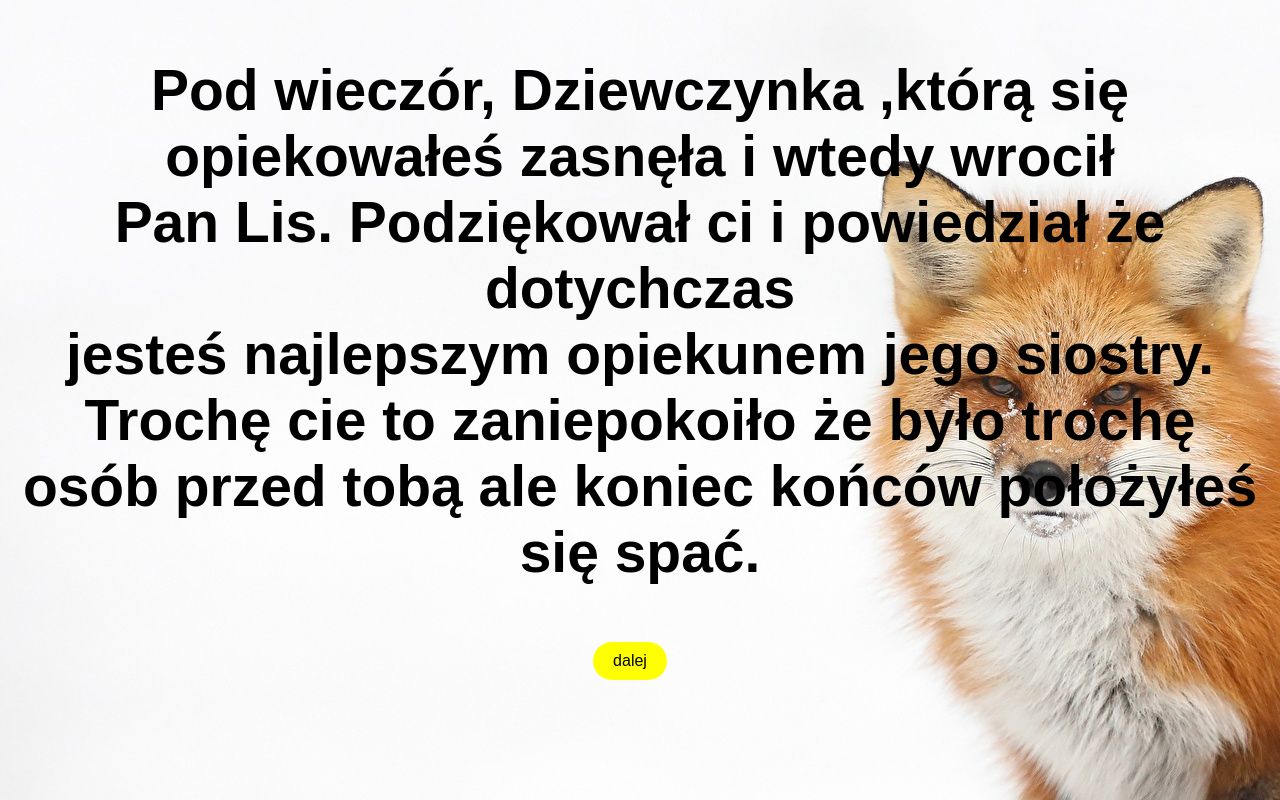
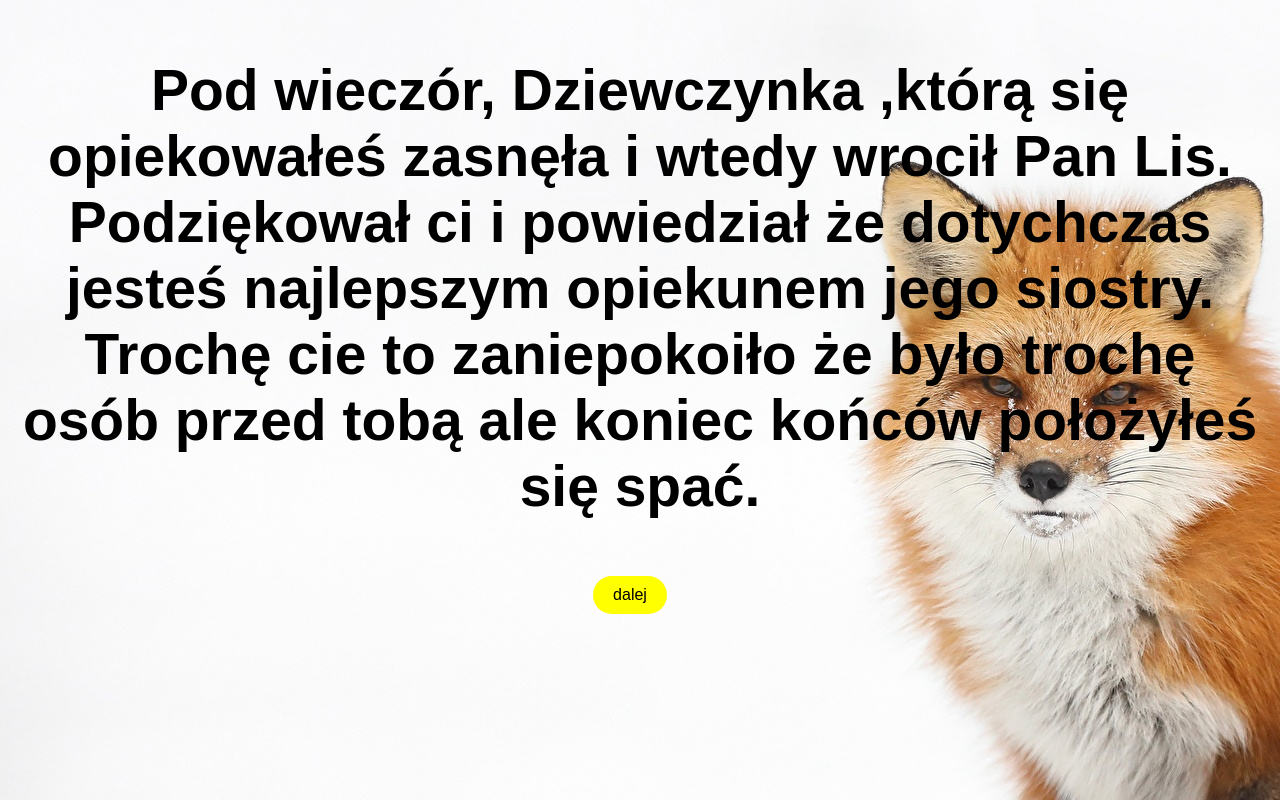
Before and after one commit to MRdirt1/gra-_lis, a plain HTML site: page pytania/page6.html in a window 1280 px wide. Drawn offline with Linux system fonts and the light colour scheme.

Commit message:
version 2.01

```diff
--- a/pytania/page6.html
+++ b/pytania/page6.html
@@ -35,8 +35,8 @@
 
 <body>
     <h1><p style="text-align: center;" class="dupa">Pod wieczór,
-      Dziewczynka ,którą się opiekowałeś zasnęła i wtedy wrocił<br>
-      Pan Lis. Podziękował ci i powiedział że dotychczas<br>
+      Dziewczynka ,którą się opiekowałeś zasnęła i wtedy wrocił
+      Pan Lis. Podziękował ci i powiedział że dotychczas
       jesteś najlepszym opiekunem jego siostry.<br>
       Trochę cie to zaniepokoiło że było trochę<br>
       osób przed tobą ale koniec końców położyłeś się spać.</p></h1>
```
